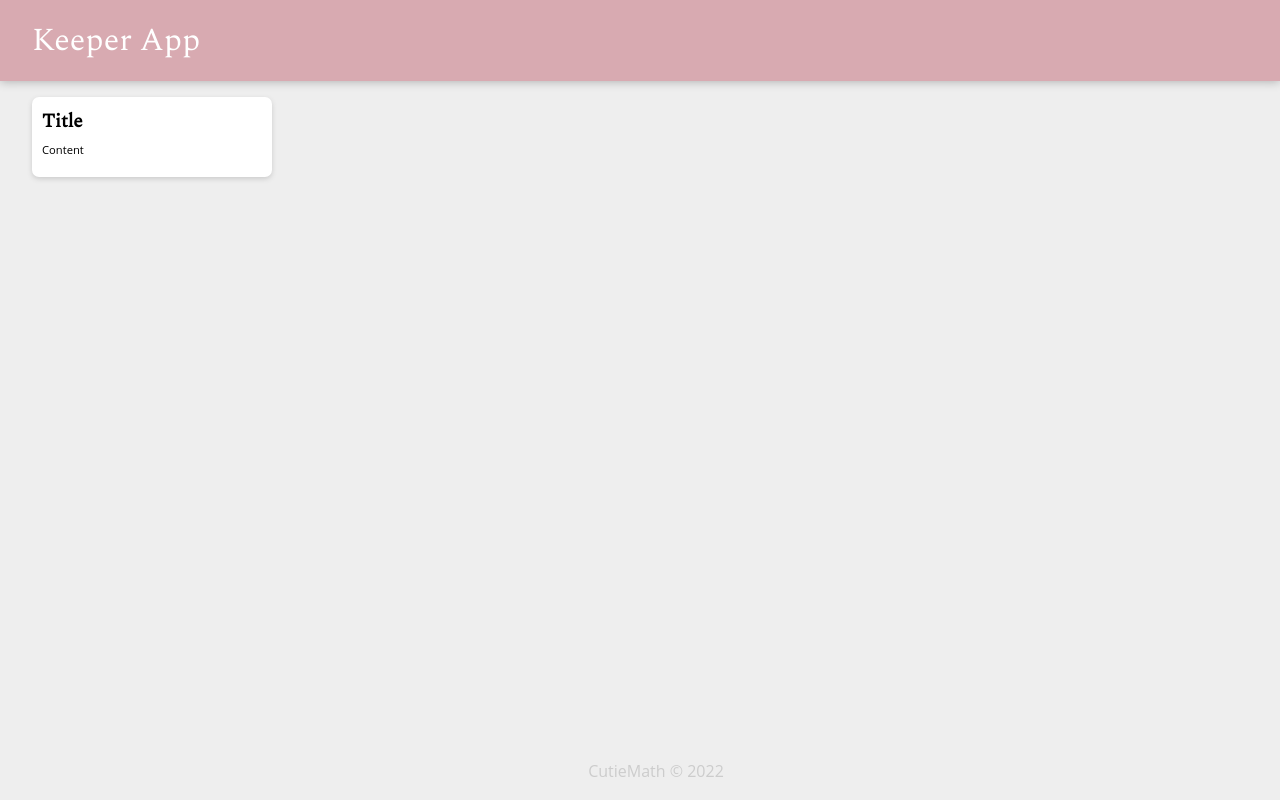
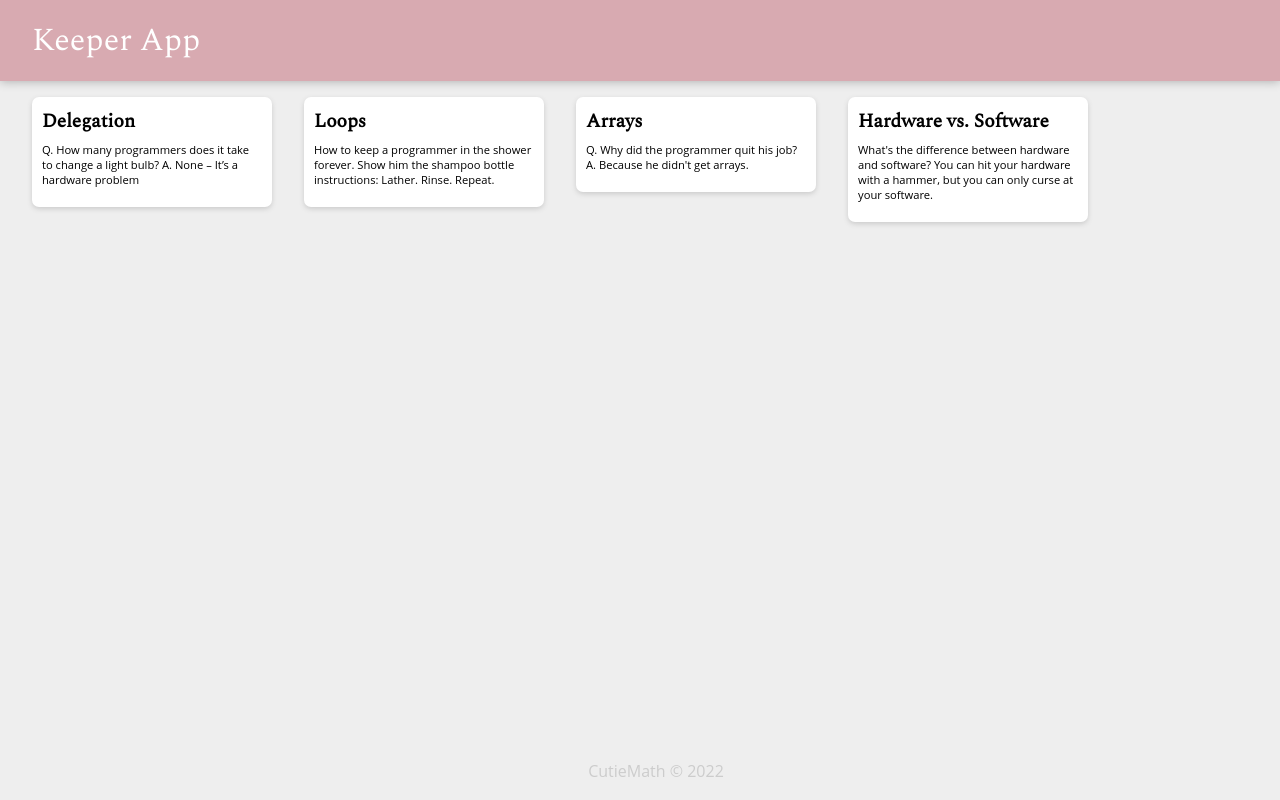
Before and after one commit to CutieMath/ReactApp, a React (Create React App) app: page / in a window 1280 px wide. Built offline with nearby package versions, Linux system fonts and the light colour scheme.

Commit message:
add more notes for the APP

```diff
--- a/src/components/App.js
+++ b/src/components/App.js
@@ -2,14 +2,19 @@
 import Header from "./Header";
 import Footer from "./Footer";
 import Note from "./Note";
-
-
+import notes from "../notes";
 
 function App(){
     return (
         <div>
             <Header/>
-            <Note/>
+            {notes.map((noteItem) => (
+                <Note
+                    key= {noteItem.key}
+                    title={noteItem.title}
+                    content={noteItem.content}
+                />
+            ))}
             <Footer/>
         </div>
     );
--- a/src/components/Note.js
+++ b/src/components/Note.js
@@ -1,10 +1,10 @@
 import React from "react";
 
-function Note(){
+function Note(props){
     return (
         <div className="note">
-            <h1>Title</h1>
-            <p>Content</p>
+            <h1>{props.title}</h1>
+            <p>{props.content}</p>
         </div>
     )
 }
--- /dev/null
+++ b/src/notes.js
@@ -0,0 +1,28 @@
+const notes = [
+    {
+      key: 1,
+      title: "Delegation",
+      content:
+        "Q. How many programmers does it take to change a light bulb? A. None – It’s a hardware problem"
+    },
+    {
+      key: 2,
+      title: "Loops",
+      content:
+        "How to keep a programmer in the shower forever. Show him the shampoo bottle instructions: Lather. Rinse. Repeat."
+    },
+    {
+      key: 3,
+      title: "Arrays",
+      content:
+        "Q. Why did the programmer quit his job? A. Because he didn't get arrays."
+    },
+    {
+      key: 4,
+      title: "Hardware vs. Software",
+      content:
+        "What's the difference between hardware and software? You can hit your hardware with a hammer, but you can only curse at your software."
+    }
+  ];
+
+  export default notes;
```
